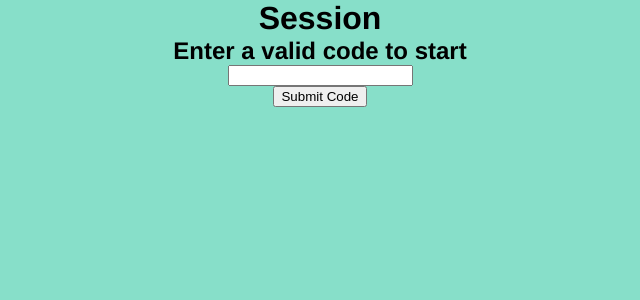
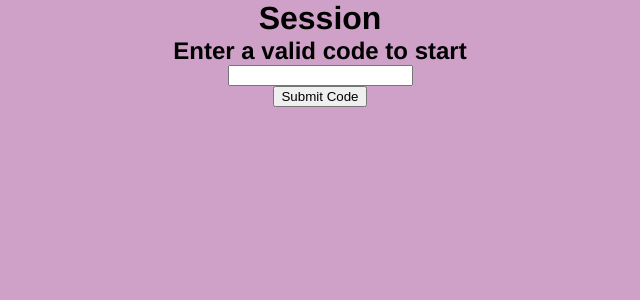
Before and after one commit to felcard/braincloud, a React (Create React App) app in the folder client/: page /session in a window 1280 px wide. Shown: the top 300 px of the page, without its empty margins (320-960 px from the left). Built offline with nearby package versions, Linux system fonts and the light colour scheme; no server answers.

Commit message:
add css needed

```diff
--- a/client/src/App.css
+++ b/client/src/App.css
@@ -17,3 +17,15 @@ html {
   height: 100vh;
   background: rgb(221, 238, 158);
 }
+#admin {
+  margin: 0px;
+  width: 100vw;
+  height: 100vh;
+  background: rgb(158, 179, 238);
+}
+#session {
+  margin: 0px;
+  width: 100vw;
+  height: 100vh;
+  background: rgb(207, 161, 200);
+}
```
